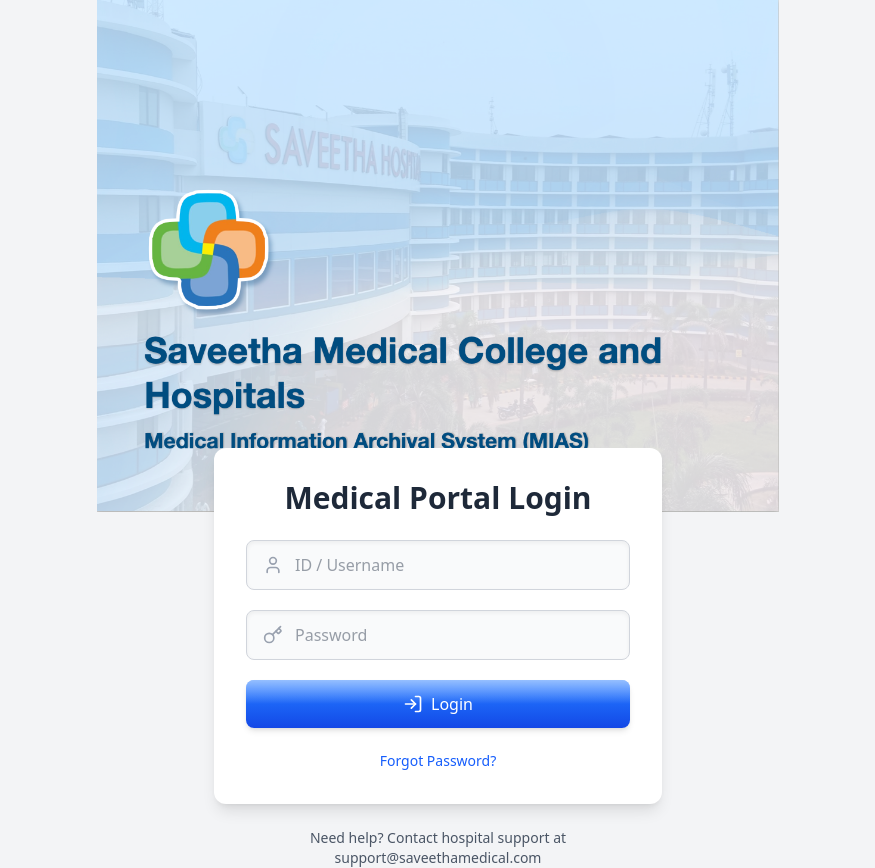
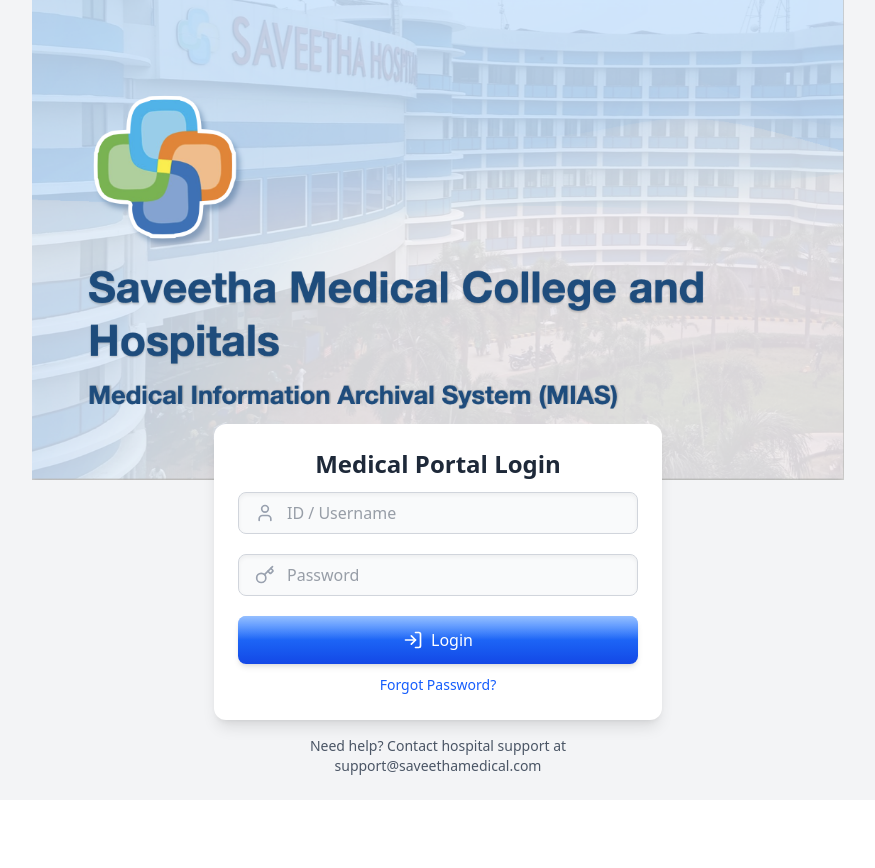
Before and after one commit to Mukunthan-A-R/simats-medical-client, a React (Vite) app: page / in a window 1280 px wide. Shown: the whole page, without its empty margins (202-1077 px from the left). After the commit the page ends 800 px from the top, so only its background shows below. Built offline with nearby package versions, Linux system fonts and the light colour scheme.

Commit message:
login page fixex

```diff
--- a/src/pages/Login.jsx
+++ b/src/pages/Login.jsx
@@ -14,11 +14,9 @@ const Login = () => {
     e.preventDefault();
     setError("");
 
-    // Simple validation
     if (username === "s" && password === "s") {
       alert("Logged in as student!");
       navigate("/student/dashboard");
-      // Here you can redirect or call a login API
     } else if (username === "t" && password === "t") {
       alert("Logged in as faculty!");
       navigate("/faculty/dashboard");
@@ -32,9 +30,9 @@ const Login = () => {
   };
 
   return (
-    <div className="flex flex-col min-h-screen bg-gray-100">
-      {/* Hero Image Section */}
-      <div className="relative h-80 sm:h-96 md:h-[32rem]  w-full">
+    <div className="min-h-screen flex flex-col bg-gray-100">
+      {/* Banner Section */}
+      <div className="relative w-full  flex-shrink-0 h-[35vh] sm:h-[40vh] md:h-[45vh] lg:h-[60vh]">
         <img
           src={Banner}
           alt="Saveetha Medical College and Hospitals"
@@ -42,17 +40,17 @@ const Login = () => {
         />
       </div>
 
-      {/* Login Form Section */}
-      <div className="flex-1 flex flex-col items-center justify-center px-4 -mt-12 sm:-mt-16 z-10">
+      {/* Form Section */}
+      <div className="flex-1 flex flex-col items-center justify-center px-4 sm:px-6 md:px-10 -mt-12 sm:-mt-20 z-10">
         <div className="w-full max-w-md bg-white rounded-xl shadow-lg overflow-hidden">
-          <div className="px-6 py-8 sm:px-8">
-            <h2 className="text-2xl sm:text-3xl font-semibold mb-6 text-center text-gray-800">
+          <div className="px-6 py-6 sm:px-6">
+            <h2 className="text-xl sm:text-2xl font-semibold mb-3 text-center text-gray-800">
               Medical Portal Login
             </h2>
 
             <form className="space-y-5" onSubmit={handleLoginSubmit}>
               {/* Username */}
-              <div className="flex items-center border border-gray-300 rounded-lg bg-gray-50 px-4 py-3 shadow-inner">
+              <div className="flex items-center border border-gray-300 rounded-lg bg-gray-50 px-4 py-2 shadow-inner">
                 <UserIcon className="h-5 w-5 text-gray-400 mr-3" />
                 <input
                   type="text"
@@ -65,7 +63,7 @@ const Login = () => {
               </div>
 
               {/* Password */}
-              <div className="flex items-center border border-gray-300 rounded-lg bg-gray-50 px-4 py-3 shadow-inner">
+              <div className="flex items-center border border-gray-300 rounded-lg bg-gray-50 px-4 py-2 shadow-inner">
                 <KeyIcon className="h-5 w-5 text-gray-400 mr-3" />
                 <input
                   type="password"
@@ -95,7 +93,7 @@ const Login = () => {
             </form>
 
             {/* Forgot Password */}
-            <div className="mt-5 text-center">
+            <div className="mt-2 text-center">
               <a
                 href="#"
                 className="text-sm text-blue-600 hover:text-blue-800 transition-colors"
@@ -106,8 +104,8 @@ const Login = () => {
           </div>
         </div>
 
-        {/* Footer / Support */}
-        <div className="mt-6 text-center text-sm text-gray-600 px-4">
+        {/* Footer */}
+        <div className="mt-4 text-center text-sm text-gray-600 px-4">
           <p>Need help? Contact hospital support at</p>
           <p className="font-medium">support@saveethamedical.com</p>
         </div>
```
Also changed, not shown: public/loginBanner.png.
